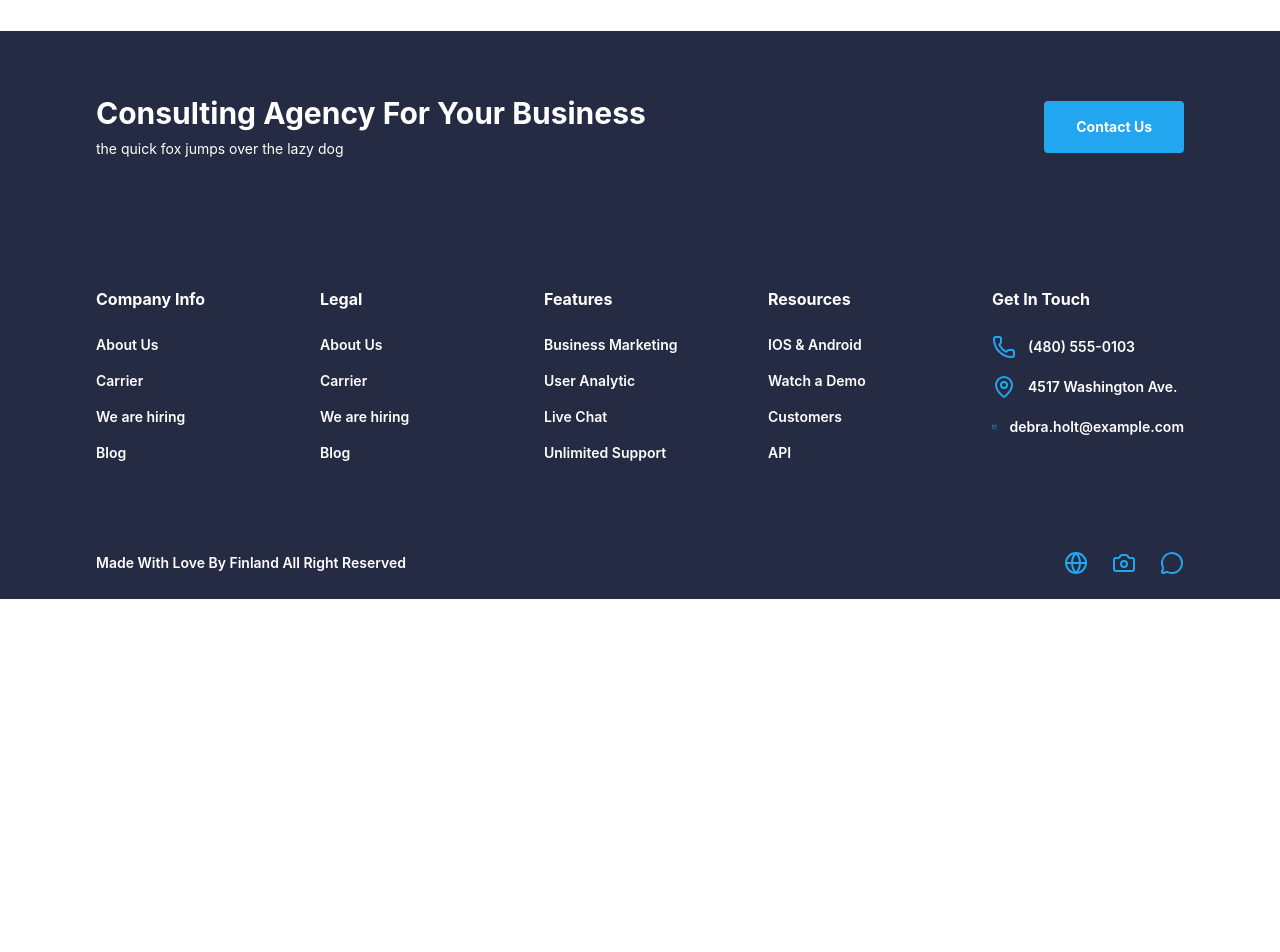
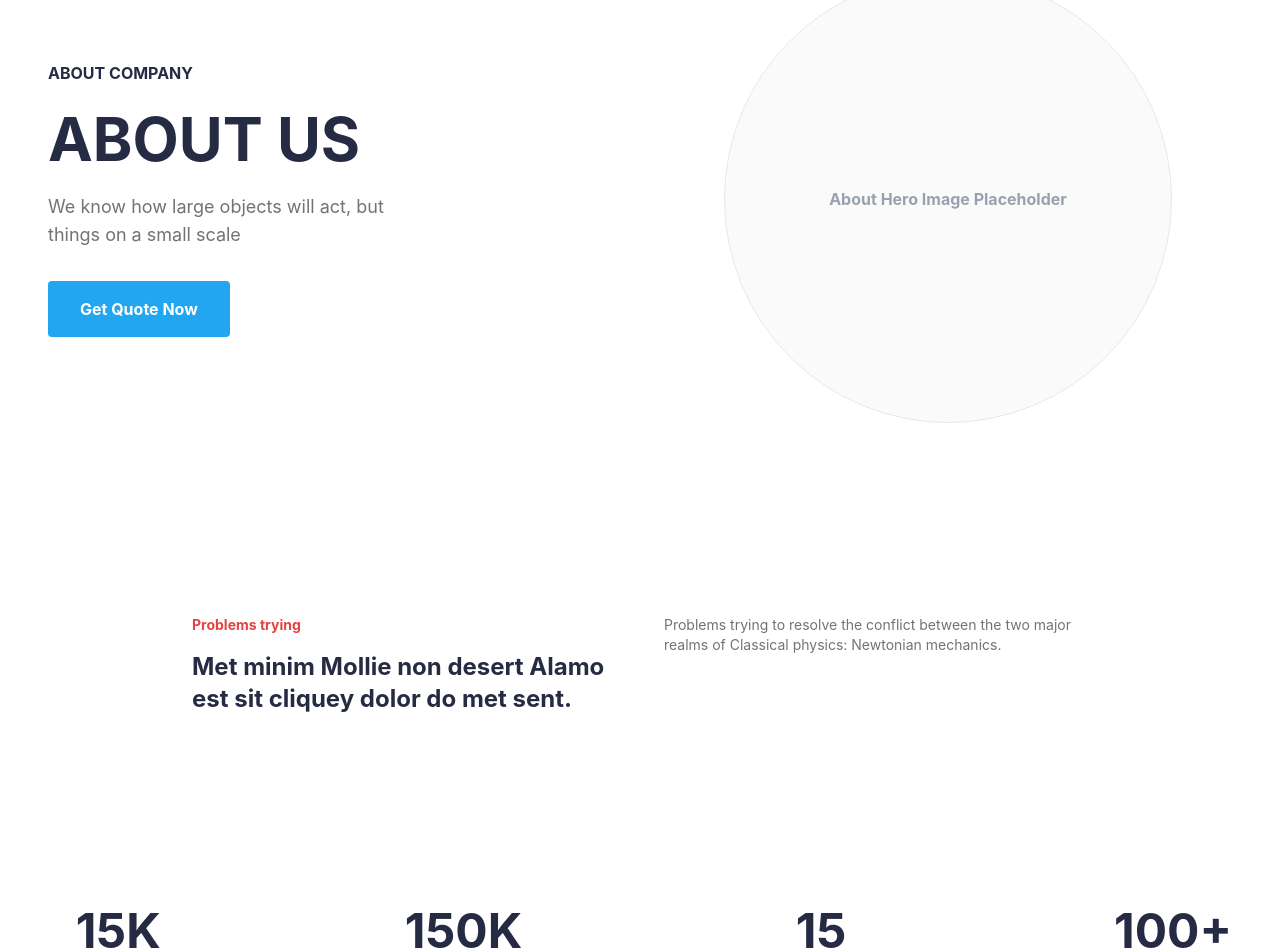
Before and after one commit to cagdasbilgin1/E-Commerce-Project, a React app: page /about in a window 1280 px wide. Shown: the part 201-1153 px from the top of the page. Before the commit the page ends 800 px from the top, so only its background shows below. Built offline with nearby package versions, Linux system fonts and the light colour scheme; the HTML template or start-up script is replaced by a standard one.

Commit message:
feat(about): create about page scaffolding and configure routing

```diff
--- a/src/App.jsx
+++ b/src/App.jsx
@@ -10,6 +10,7 @@ import ShopPage from './pages/ShopPage';
 import ProductDetailPage from './pages/ProductDetailPage';
 import ContactPage from './pages/ContactPage';
 import TeamPage from './pages/TeamPage';
+import AboutPage from './pages/AboutPage';
 
 function App() {
   return (
@@ -33,6 +34,9 @@ function App() {
             <Route path="/team">
               <TeamPage />
             </Route>
+            <Route path="/about">
+              <AboutPage />
+            </Route>
             {/* Add more routes here */}
           </Switch>
         </PageContent>
--- a/src/layout/Header.jsx
+++ b/src/layout/Header.jsx
@@ -49,7 +49,7 @@ const Header = () => {
         <nav className="flex flex-col items-center gap-6 py-12 bg-white md:hidden text-2xl text-[#737373]">
           <Link to="/" onClick={() => setIsMenuOpen(false)}>Home</Link>
           <Link to="/shop" onClick={() => setIsMenuOpen(false)}>Shop</Link>
-          <Link to="/about" onClick={() => setIsMenuOpen(false)}>Pricing</Link>
+          <Link to="/about" onClick={() => setIsMenuOpen(false)}>About</Link>
           <Link to="/contact" onClick={() => setIsMenuOpen(false)}>Contact</Link>
         </nav>
       )}
--- /dev/null
+++ b/src/pages/AboutPage.jsx
@@ -0,0 +1,72 @@
+import React from 'react';
+
+const AboutPage = () => {
+  return (
+    <div className="w-full flex flex-col bg-white">
+      {/* Hero Section Placeholder */}
+      <section className="w-full max-w-[1440px] mx-auto flex flex-col md:flex-row items-center justify-between px-6 md:px-12 py-12 md:py-24 gap-12">
+        <div className="flex flex-col items-center md:items-start text-center md:text-left md:w-1/2">
+          <h3 className="text-base font-bold text-[#252B42] mb-6 hidden md:block">ABOUT COMPANY</h3>
+          <h1 className="text-4xl md:text-6xl font-bold text-[#252B42] mb-6">ABOUT US</h1>
+          <p className="text-[#737373] text-lg max-w-sm mb-8">
+            We know how large objects will act, but things on a small scale
+          </p>
+          <button className="bg-[#23A6F0] text-white px-8 py-4 font-bold rounded hover:bg-blue-500 transition">
+            Get Quote Now
+          </button>
+        </div>
+        <div className="w-full md:w-1/2 flex items-center justify-center relative">
+           <div className="w-full max-w-md aspect-square bg-[#FAFAFA] rounded-full overflow-hidden border border-[#E8E8E8] flex items-center justify-center">
+              <span className="text-gray-400 font-bold">About Hero Image Placeholder</span>
+           </div>
+        </div>
+      </section>
+
+      {/* Content Section Placeholder */}
+      <section className="w-full max-w-[1440px] mx-auto px-6 md:px-12 py-12 md:py-24 flex flex-col items-center">
+        <div className="w-full flex flex-col md:flex-row items-start justify-between gap-12 max-w-4xl">
+           <div className="flex flex-col md:w-1/2">
+              <p className="text-sm font-bold text-[#E74040] mb-4">Problems trying</p>
+              <h2 className="text-2xl font-bold text-[#252B42]">
+                Met minim Mollie non desert Alamo est sit cliquey dolor do met sent.
+              </h2>
+           </div>
+           <div className="flex flex-col md:w-1/2">
+              <p className="text-sm text-[#737373]">
+                Problems trying to resolve the conflict between the two major realms of Classical physics: Newtonian mechanics.
+              </p>
+           </div>
+        </div>
+      </section>
+
+      {/* Stats Section Placeholder */}
+      <section className="w-full max-w-[1440px] mx-auto px-6 md:px-12 py-12 md:py-24 flex flex-col md:flex-row items-center justify-between gap-12">
+          <div className="flex flex-col items-center">
+            <h2 className="text-5xl font-bold text-[#252B42] mb-2">15K</h2>
+            <p className="text-base font-bold text-[#737373]">Happy Customers</p>
+          </div>
+          <div className="flex flex-col items-center">
+            <h2 className="text-5xl font-bold text-[#252B42] mb-2">150K</h2>
+            <p className="text-base font-bold text-[#737373]">Monthly Visitors</p>
+          </div>
+          <div className="flex flex-col items-center">
+            <h2 className="text-5xl font-bold text-[#252B42] mb-2">15</h2>
+            <p className="text-base font-bold text-[#737373]">Countries Worldwide</p>
+          </div>
+          <div className="flex flex-col items-center">
+            <h2 className="text-5xl font-bold text-[#252B42] mb-2">100+</h2>
+            <p className="text-base font-bold text-[#737373]">Top Partners</p>
+          </div>
+      </section>
+
+      {/* Message Placeholder */}
+      <section className="w-full py-12 px-6 flex justify-center">
+        <p className="text-sm text-[#737373] text-center">
+           Please provide the reference images for the About Us Page to finalize the 1:1 design.
+        </p>
+      </section>
+    </div>
+  );
+};
+
+export default AboutPage;
```
